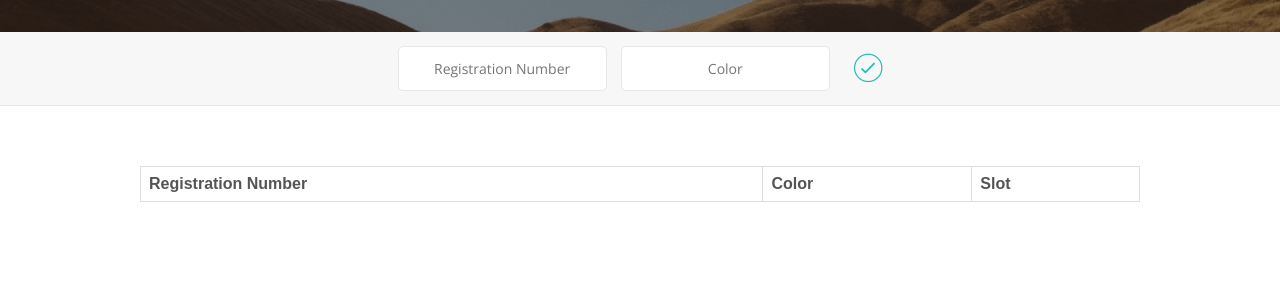
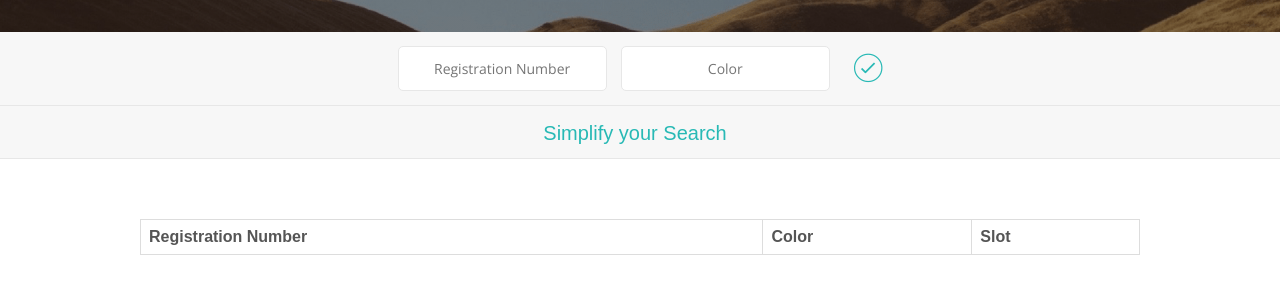
Before and after one commit to Roopesh-g/car-parking-application, a plain HTML site: page index.html in a window 1280 px wide. Shown: the part 168-462 px from the top of the page. Drawn offline with nearby package versions, Linux system fonts and the light colour scheme.

Commit message:
added new button for search operation

```diff
--- a/index.html
+++ b/index.html
@@ -30,6 +30,11 @@
         <input type="text" class="car__registration" placeholder="Registration Number">
         <input type="text" class="car__color" placeholder="Color">
         <button class="add__btn"><i class="ion-ios-checkmark-outline"></i></button>
+        </div>
+
+      <div class="search">
+        <button class="search__btn">Simplify your Search</button>
+
       </div>
 
       <div class="container display">
--- a/style.css
+++ b/style.css
@@ -107,6 +107,25 @@ body {
     margin-left: 10px;
 }
 
+.search__btn {
+    font-size: 20px;
+    background: none;
+    border: none;
+    color: #28B9B5;
+    cursor: pointer;
+    display: inline-block;
+    vertical-align: middle;
+    line-height: 1.1;
+    margin-right: 10px;
+}
+
+.search {
+    padding: 14px;
+    border-bottom: 1px solid #e7e7e7;
+    background-color: #f7f7f7;
+    text-align: center;
+}
+
 .container {
   width: 1000px;
   margin: 60px auto;
```
